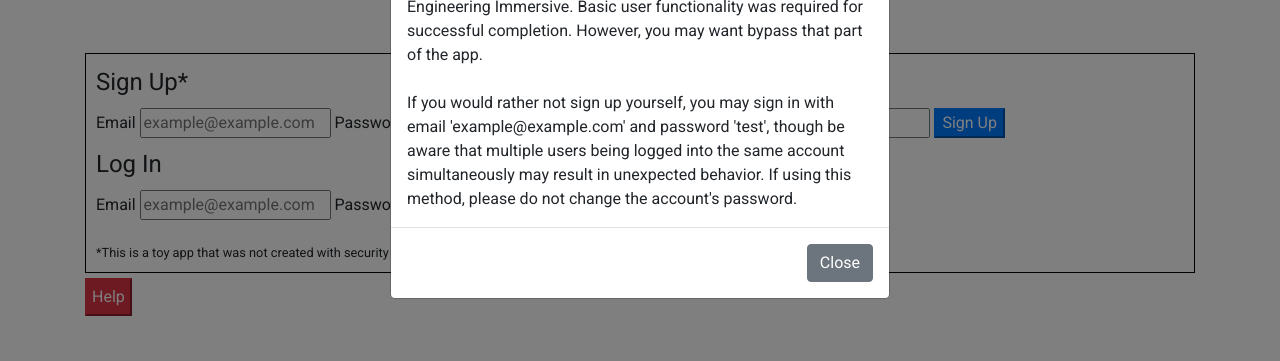
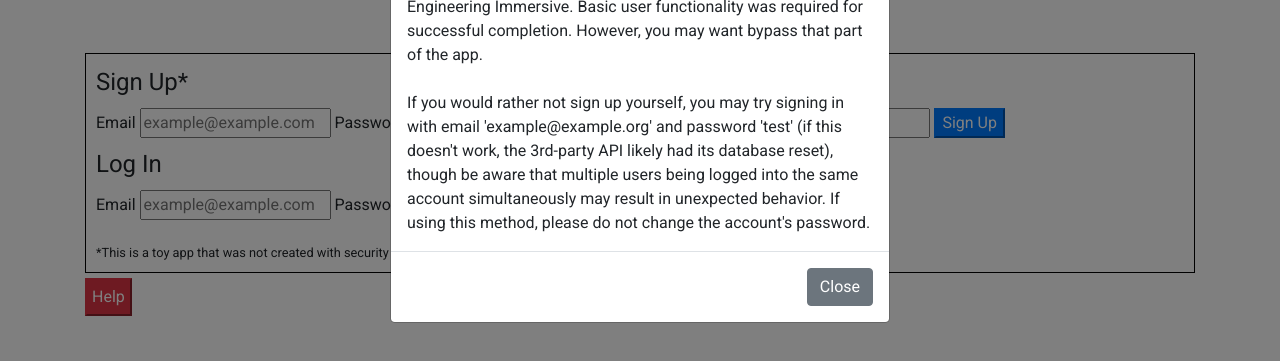
Before and after one commit to JakeSeib/tic-tac-toe-client, a website built with webpack: page index.html in a window 1280 px wide. Both pictures are taken after a click on the button "Help". Shown: the part 137-498 px from the top of the page. Built offline with nearby package versions, Linux system fonts and the light colour scheme.

Commit message:
Messaging tweaks

```diff
--- a/index.html
+++ b/index.html
@@ -69,7 +69,7 @@
               <div class="modal-body">
                 <p>This app was created as part of General Assembly's Software Engineering Immersive. Basic user functionality was required for successful completion. However, you may want bypass that part of the app.</p>
                 </br>
-                <p>If you would rather not sign up yourself, you may sign in with email 'example@example.com' and password 'test', though be aware that multiple users being logged into the same account simultaneously may result in unexpected behavior. If using this method, please do not change the account's password.</p>
+                <p>If you would rather not sign up yourself, you may try signing in with email 'example@example.org' and password 'test' (if this doesn't work, the 3rd-party API likely had its database reset), though be aware that multiple users being logged into the same account simultaneously may result in unexpected behavior. If using this method, please do not change the account's password.</p>
               </div>
               <div class="modal-footer">
                 <button type="button" class="btn btn-secondary" data-dismiss="modal">Close</button>
```
